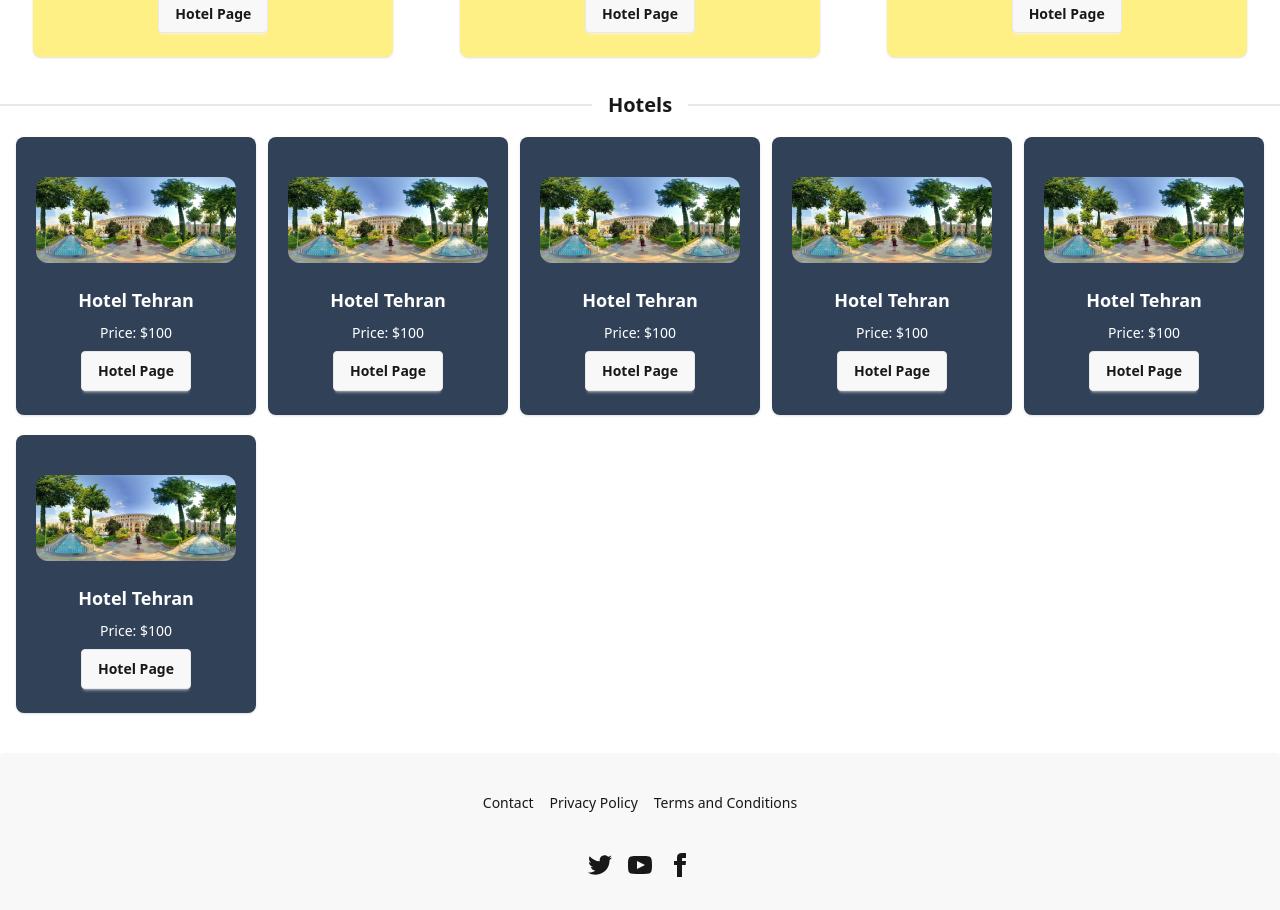
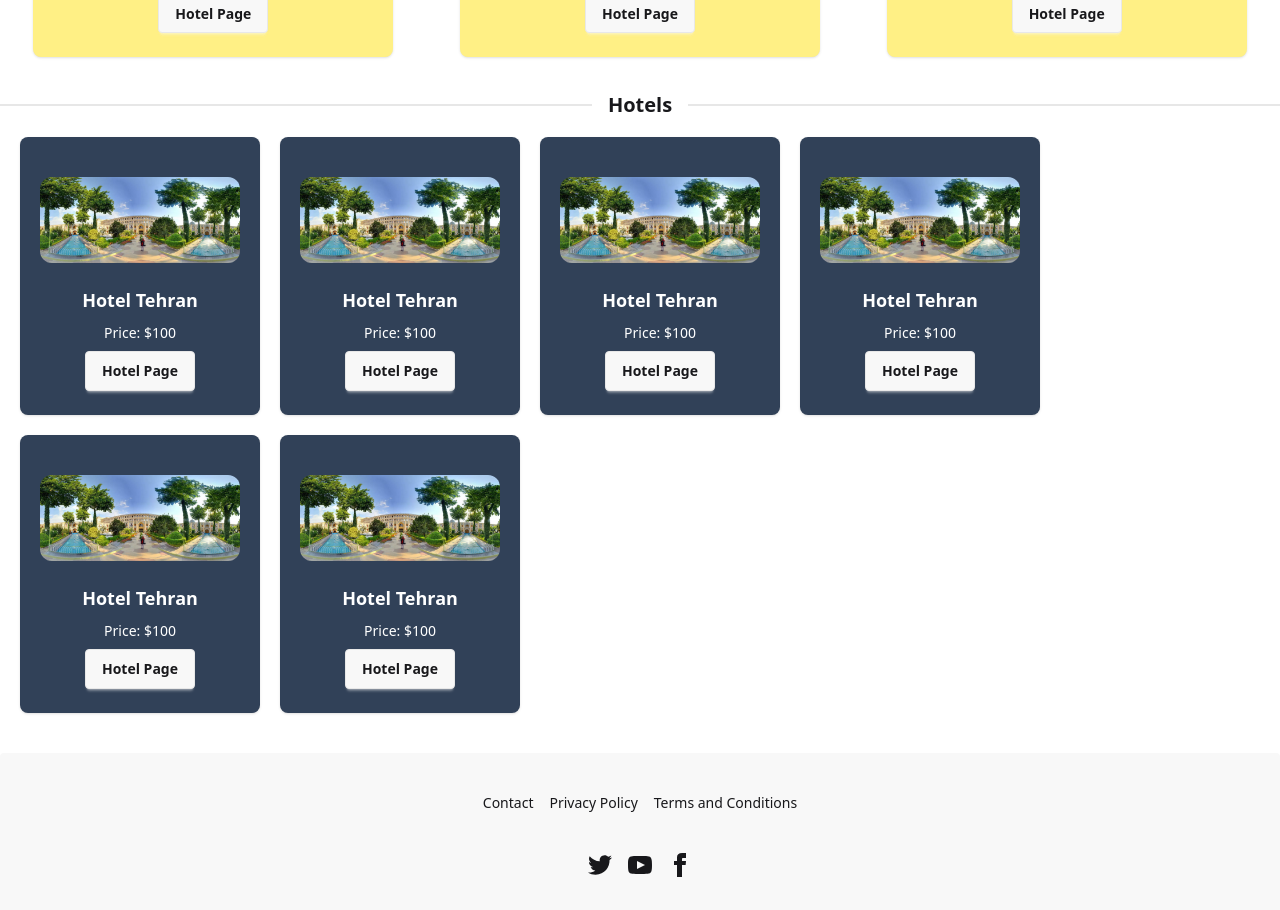
Before and after one commit to 001M4N/Hotel-Booking, a React (Vite) app in the folder hotel-booking/: page / in a window 1280 px wide. Shown: the part 520-1430 px from the top of the page. Built offline with nearby package versions, Linux system fonts and the light colour scheme.

Commit message:
making the grid of hotel cards responisve, but there is a problem with not locating in center in grid elements

```diff
--- a/hotel-booking/src/components/HotelList.jsx
+++ b/hotel-booking/src/components/HotelList.jsx
@@ -6,7 +6,7 @@ function HotelList() {
       <div className="divider divider mb-6">
         <h2 className="text-xl font-bold text-center">Hotels</h2>
       </div>
-      <div className="m-5 grid grid-cols-2 gap-5 place-items-center sm:grid-cols-5 xlg:grid-cols-6">
+      <div className="m-5 place-items-center grid gap-5 grid-cols-[repeat(auto-fit,13rem)] sm:grid-cols-[repeat(auto-fit,15rem)]">
         <HotelCard cardSize="w-50 sm:w-60" cardColor="bg-slate-700" />
         <HotelCard cardSize="w-50 sm:w-60" cardColor="bg-slate-700" />
         <HotelCard cardSize="w-50 sm:w-60" cardColor="bg-slate-700" />
```
